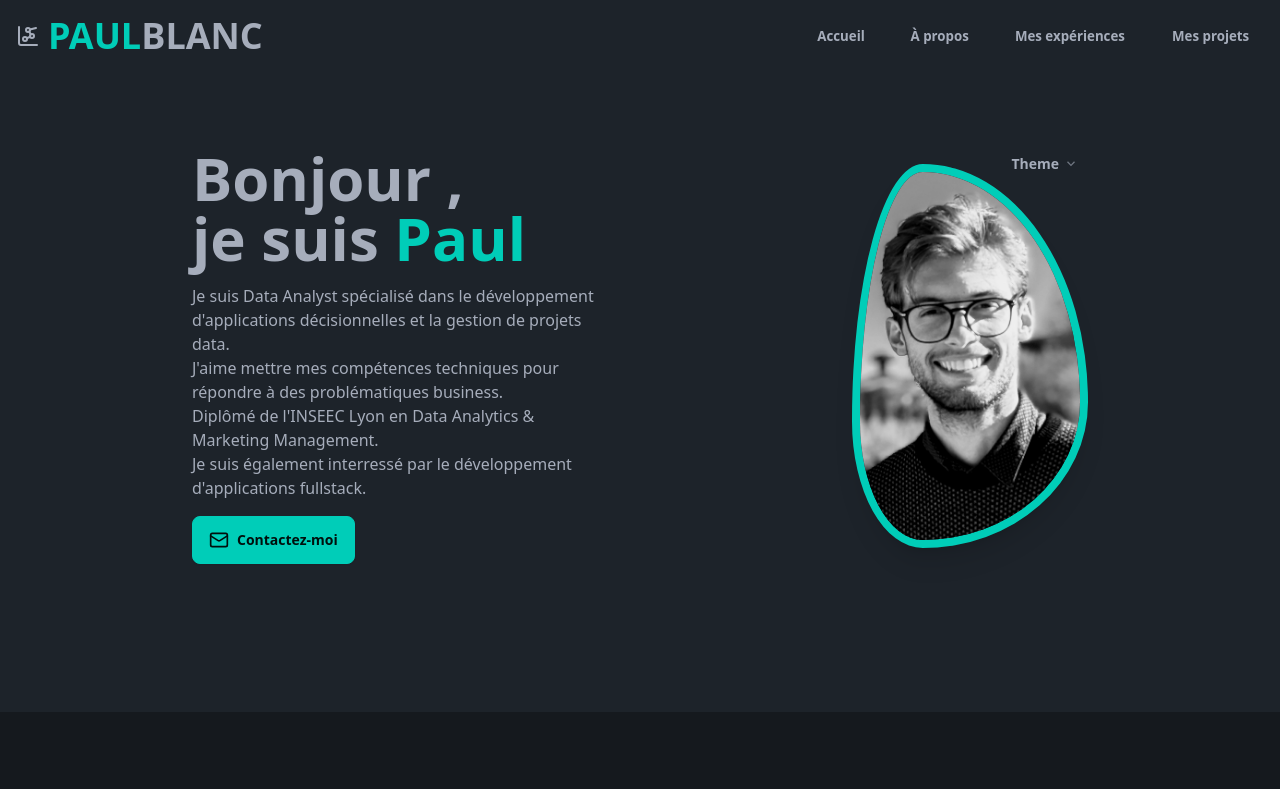
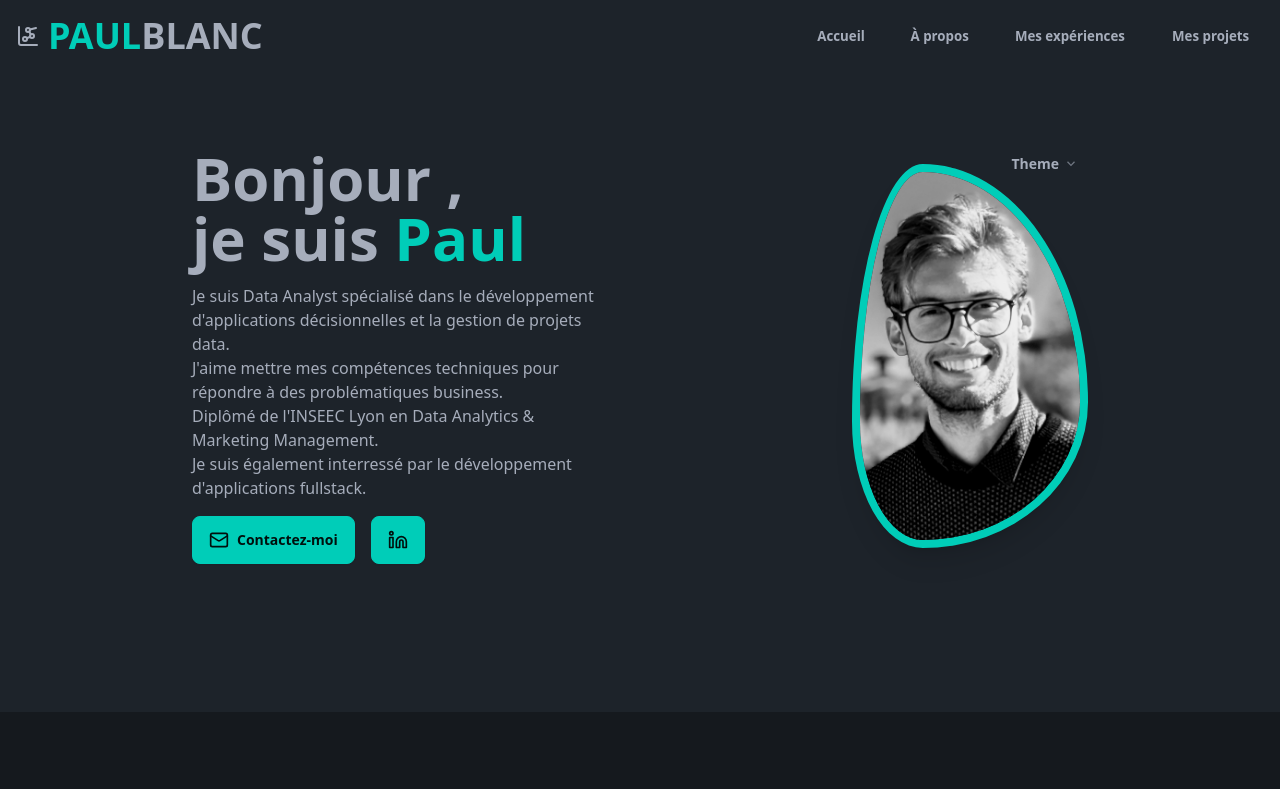
Before and after one commit to PaulBLC/Portfolio, a React (Vite) app: page / in a window 1280 px wide. Shown: the top 789 px of the page. Built offline with nearby package versions, Linux system fonts and the light colour scheme.

Commit message:
Portfolio V8 - Ajout bouton LinkedIn dans Home

```diff
--- a/src/components/Footer.tsx
+++ b/src/components/Footer.tsx
@@ -1,10 +1,9 @@
-import { ChartNetwork, Linkedin } from "lucide-react"
+import { ChartNetwork } from "lucide-react"
 
 const Footer = () => {
     return (
-        <footer className="footer footer-center  p-10">
+        <footer className="footer footer-center p-10">
             <aside>
-
                 <ChartNetwork className="w-10 h-10" />
                 <p className="font-bold">
                     <span className="text-accent">PAUL</span>
@@ -12,13 +11,6 @@ const Footer = () => {
                 </p>
                 <p>Copyright © {new Date().getFullYear()} -  Tous droits réservés</p>
             </aside>
-            <nav>
-                <div className="grid grid-flow-col gap-4">
-                    <a href="https://linkedin.com/in/paul-blanc-lyon" target="_blank" rel="noopener noreferrer">
-                        <Linkedin className="w-6 h-6 text-current" />
-                    </a>
-                </div>
-            </nav>
         </footer>
     )
 }
--- a/src/components/Home.tsx
+++ b/src/components/Home.tsx
@@ -1,4 +1,4 @@
-import { Mail } from "lucide-react"
+import { Mail, Linkedin } from "lucide-react"
 import img from '../assets/img.jpg'
 import ThemeSelector from "./ThemeSelector"
 
@@ -9,7 +9,7 @@ const Home = () => {
                 <ThemeSelector />
             </div>
             <div className="flex flex-col-reverse md:flex-row justify-center items-center md:my-32 my-10">
-                <div className="flex flex-col ">
+                <div className="flex flex-col">
                     <h1 className="text-5xl md:text-6xl font-bold text-center md:text-left mt-4 md:mt-0">
                         Bonjour , <br /> je suis {" "}
                         <span className="text-accent">Paul</span>
@@ -22,10 +22,20 @@ const Home = () => {
                         Diplômé de l'INSEEC Lyon en Data Analytics & Marketing Management. <br />
                         Je suis également interressé par le développement d'applications fullstack.
                     </p>
-                    <a href="#Contact" className="btn btn-accent md:w-fit">
-                        <Mail className="w-5 h-5" />
-                        Contactez-moi
-                    </a>
+                    <div className="flex gap-4 justify-center md:justify-start">
+                        <a href="#Contact" className="btn btn-accent md:w-fit">
+                            <Mail className="w-5 h-5" />
+                            Contactez-moi
+                        </a>
+                        <a
+                            href="https://linkedin.com/in/paul-blanc-lyon"
+                            target="_blank"
+                            rel="noopener noreferrer"
+                            className="btn btn-accent md:w-fit"
+                        >
+                            <Linkedin className="w-5 h-5" />
+                        </a>
+                    </div>
                 </div>
 
                 <div className="md:ml-60">
```
Also changed, not shown: 1 other file (tests, documents, lock files or other folders).
